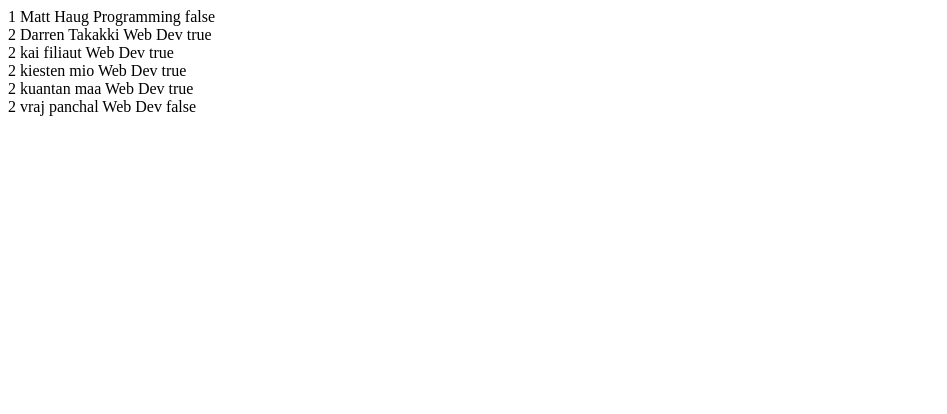
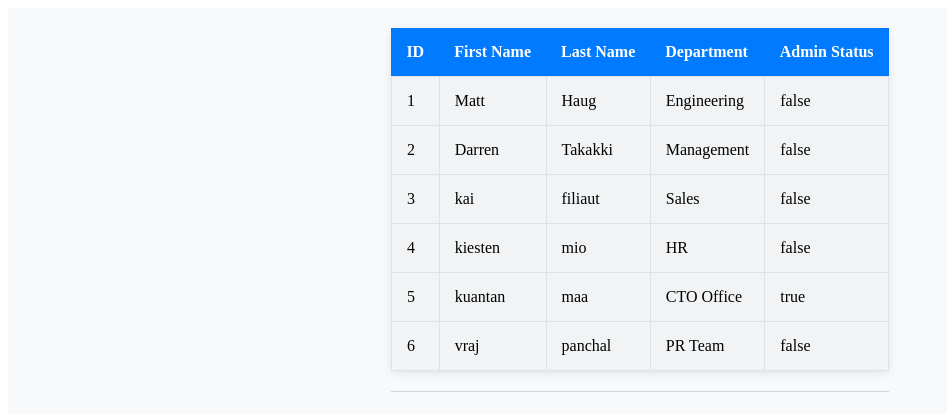
Before and after one commit to DARKSouL1607/-Vraj_Panchal_Learning_Angular, an Angular app: page / in a window 1280 px wide. Shown: the top 414 px of the page, without its empty margins (0-947 px from the left). Built offline with nearby package versions, Linux system fonts and the light colour scheme.

Commit message:
Styling added

```diff
--- a/src/app/app.component.html
+++ b/src/app/app.component.html
@@ -1,40 +1,72 @@
-<!-- * * * * * * * * * * * * * * * * * * * * * * * * * * * * * * * -->
-<!-- * * * * * * * * * * * The content below * * * * * * * * * * * -->
-<!-- * * * * * * * * * * is only a placeholder * * * * * * * * * * -->
-<!-- * * * * * * * * * * and can be replaced.  * * * * * * * * * * -->
-<!-- * * * * * * * * * * * * * * * * * * * * * * * * * * * * * * * -->
-<!-- * * * * * * * * * Delete the template below * * * * * * * * * -->
-<!-- * * * * * * * to get started with your project! * * * * * * * -->
-<!-- * * * * * * * * * * * * * * * * * * * * * * * * * * * * * * * -->
+<main class="main">
+  <style>
+    .main {
+      display: flex;
+      justify-content: center;
+      align-items: flex-start;
+      padding: 20px;
+      background-color: #f8f9fa;
+    }
 
-<main class="main">
+    table {
+      width: 100%;
+      max-width: 1200px;
+      border-collapse: collapse;
+      background-color: white;
+      border-radius: 8px;
+      box-shadow: 0 2px 10px rgba(0, 0, 0, 0.1);
+    }
+
+    th {
+      background-color: #007bff;
+      color: white;
+      padding: 15px;
+      text-align: left;
+    }
+
+    td {
+      padding: 15px;
+      border: 1px solid #dee2e6;
+      background-color: #f1f3f5;
+      transition: background-color 0.3s;
+    }
+
+    td:hover {
+      background-color: #e9ecef;
+    }
+
+    .divider {
+      margin: 20px 0;
+      height: 1px;
+      background-color: #ced4da;
+    }
+  </style>
+
   <div class="content">
     <div class="left-side">
-      <div class="container">
-
-        <div *ngFor="let users of userList">
-
-          {{users.id}}
-          {{users.firstName}}
-          {{users.lastName}}
-          {{users.department}}
-          {{users.isAdmin}}
-
-        </div>
-      </div>
-
+      <table>
+        <thead>
+          <tr>
+            <th>ID</th>
+            <th>First Name</th>
+            <th>Last Name</th>
+            <th>Department</th>
+            <th>Admin Status</th>
+          </tr>
+        </thead>
+        <tbody>
+          <tr *ngFor="let users of userList">
+            <td>{{users.id}}</td>
+            <td>{{users.firstName}}</td>
+            <td>{{users.lastName}}</td>
+            <td>{{users.department}}</td>
+            <td>{{users.isAdmin}}</td>
+          </tr>
+        </tbody>
+      </table>
     </div>
     <div class="divider" role="separator" aria-label="Divider"></div>
   </div>
 </main>
 
-<!-- * * * * * * * * * * * * * * * * * * * * * * * * * * * * * * * * -->
-<!-- * * * * * * * * * * * The content above * * * * * * * * * * * * -->
-<!-- * * * * * * * * * * is only a placeholder * * * * * * * * * * * -->
-<!-- * * * * * * * * * * and can be replaced.  * * * * * * * * * * * -->
-<!-- * * * * * * * * * * * * * * * * * * * * * * * * * * * * * * * * -->
-<!-- * * * * * * * * * * End of Placeholder  * * * * * * * * * * * * -->
-<!-- * * * * * * * * * * * * * * * * * * * * * * * * * * * * * * * * -->
-
-
 <router-outlet />
--- a/src/app/app.component.ts
+++ b/src/app/app.component.ts
@@ -19,31 +19,31 @@ export class AppComponent {
 
   user1: User = {
     id: 1, firstName: "Matt", lastName: "Haug",
-    department: "Programming", isAdmin: false
+    department: "Engineering", isAdmin: false
   };
   user2: User = {
     id: 2, firstName: "Darren", lastName:
-      "Takakki", department: "Web Dev", isAdmin: true
+      "Takakki", department: "Management", isAdmin: false
   };
 
   user3: User = {
-    id: 2, firstName: "kai", lastName:
-      "filiaut", department: "Web Dev", isAdmin: true
+    id: 3, firstName: "kai", lastName:
+      "filiaut", department: "Sales", isAdmin: false
   };
 
   user4: User = {
-    id: 2, firstName: "kiesten", lastName:
-      "mio", department: "Web Dev", isAdmin: true
+    id: 4, firstName: "kiesten", lastName:
+      "mio", department: "HR", isAdmin: false
   };
 
   user5: User = {
-    id: 2, firstName: "kuantan", lastName:
-      "maa", department: "Web Dev", isAdmin: true
+    id: 5, firstName: "kuantan", lastName:
+      "maa", department: "CTO Office", isAdmin: true
   };
 
   user6: User = {
-    id: 2, firstName: "vraj", lastName:
-      "panchal", department: "Web Dev", isAdmin: false
+    id: 6, firstName: "vraj", lastName:
+      "panchal", department: "PR Team", isAdmin: false
   };
   //Can declare values either way
   userList: User[] = [this.user1, this.user2, this.user3, this.user4, this.user5, this.user6,
```
